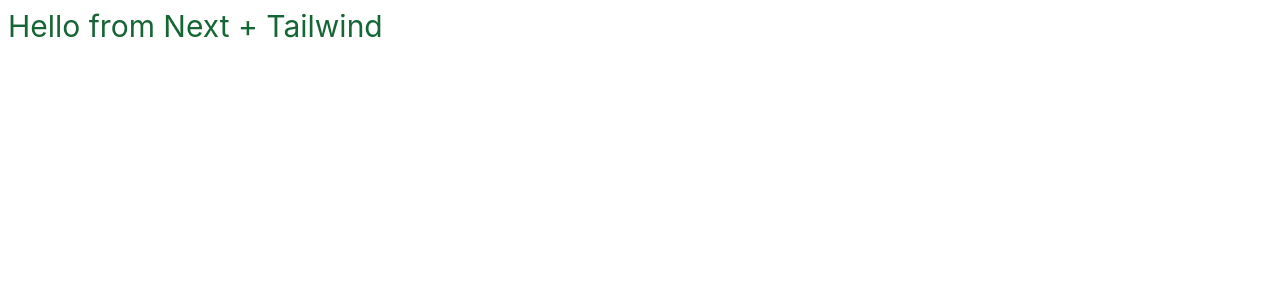
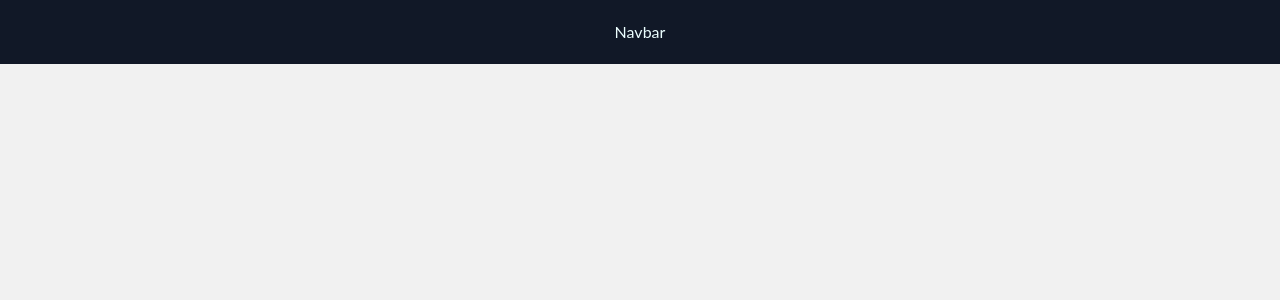
Before and after one commit to Yudai-creator/reserva-business-directory, a Next.js app: page / in a window 1280 px wide. Shown: the top 300 px of the page. Built offline with nearby package versions, Linux system fonts and the light colour scheme.

Commit message:
custom fonts added

```diff
--- /dev/null
+++ b/components/NavBar.js
@@ -0,0 +1,9 @@
+const NavBar = () => {
+    return (
+        <div className="bg-gray-900 h-16 flex justify-center items-center">
+            <p className="text-cyan-50">Navbar</p>
+        </div>
+     );
+}
+
+export default NavBar;
--- a/pages/index.js
+++ b/pages/index.js
@@ -1,9 +1,11 @@
 import styles from '../styles/Home.module.css'
+
+import NavBar from '../components/NavBar'
 
 export default function Home() {
   return (
-    <div className="text-3xl text-green-800 p-2">
-      <p>Hello from Next + Tailwind</p>
+    <div className="home__container">
+      <NavBar/>
     </div>
   )
 }
--- a/styles/globals.css
+++ b/styles/globals.css
@@ -2,11 +2,22 @@
 @tailwind components;
 @tailwind utilities;
 
+@import url('https://fonts.googleapis.com/css2?family=Lato:ital,wght@0,100;0,300;0,400;0,700;0,900;1,300;1,400;1,700;1,900&display=swap');
+
+*{
+  margin: 0;
+  padding: 0;
+  box-sizing: border-box;
+}
 
 html,
 body {
   padding: 0;
   margin: 0;
-  font-family: -apple-system, BlinkMacSystemFont, Segoe UI, Roboto, Oxygen,
-    Ubuntu, Cantarell, Fira Sans, Droid Sans, Helvetica Neue, sans-serif;
+  /* font-family: -apple-system, BlinkMacSystemFont, Segoe UI, Roboto, Oxygen,
+    Ubuntu, Cantarell, Fira Sans, Droid Sans, Helvetica Neue, sans-serif; */
+
+  font-family: 'Lato', sans-serif;
+
+  background-color: rgb(241, 241, 241);
 }
```
